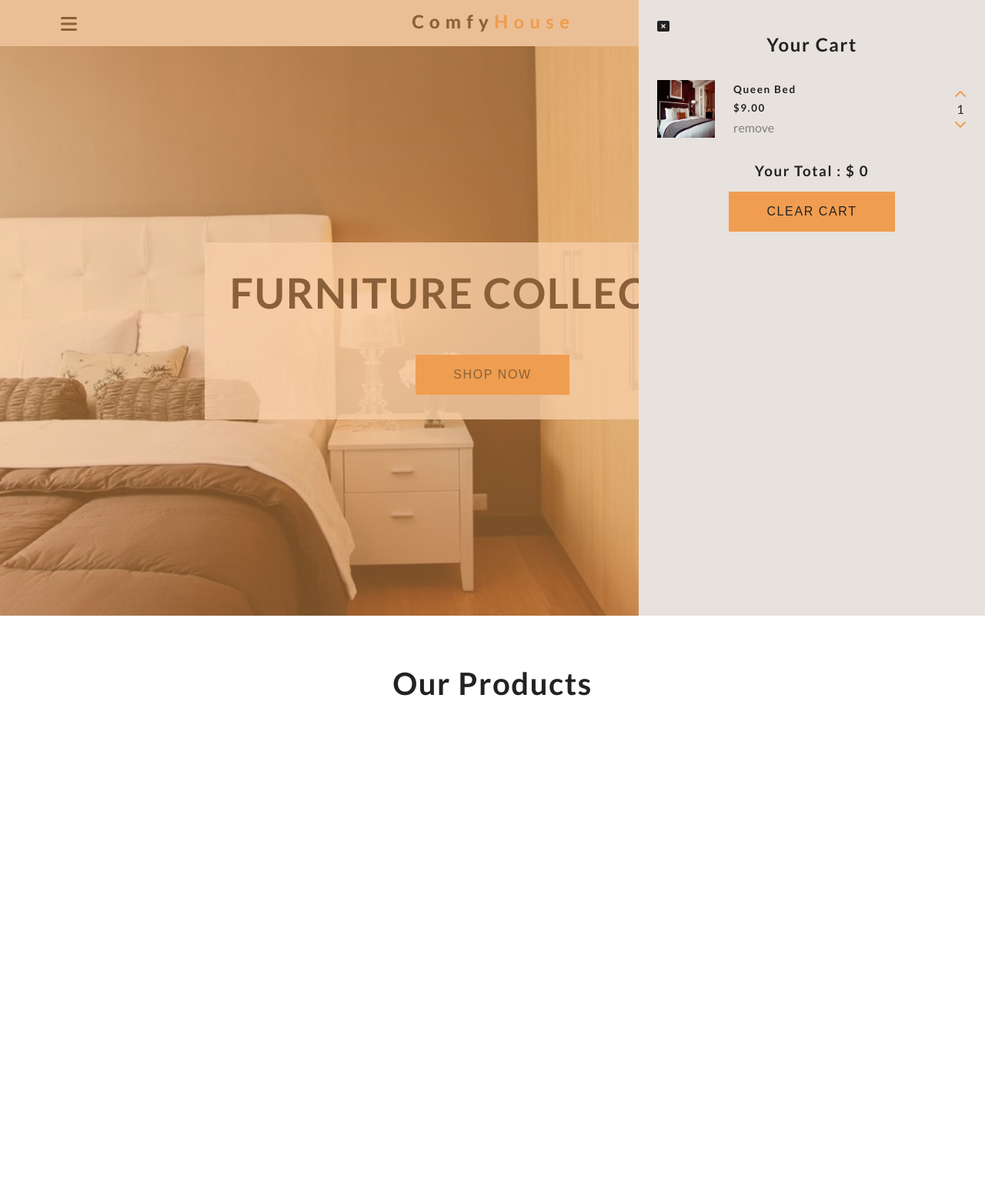
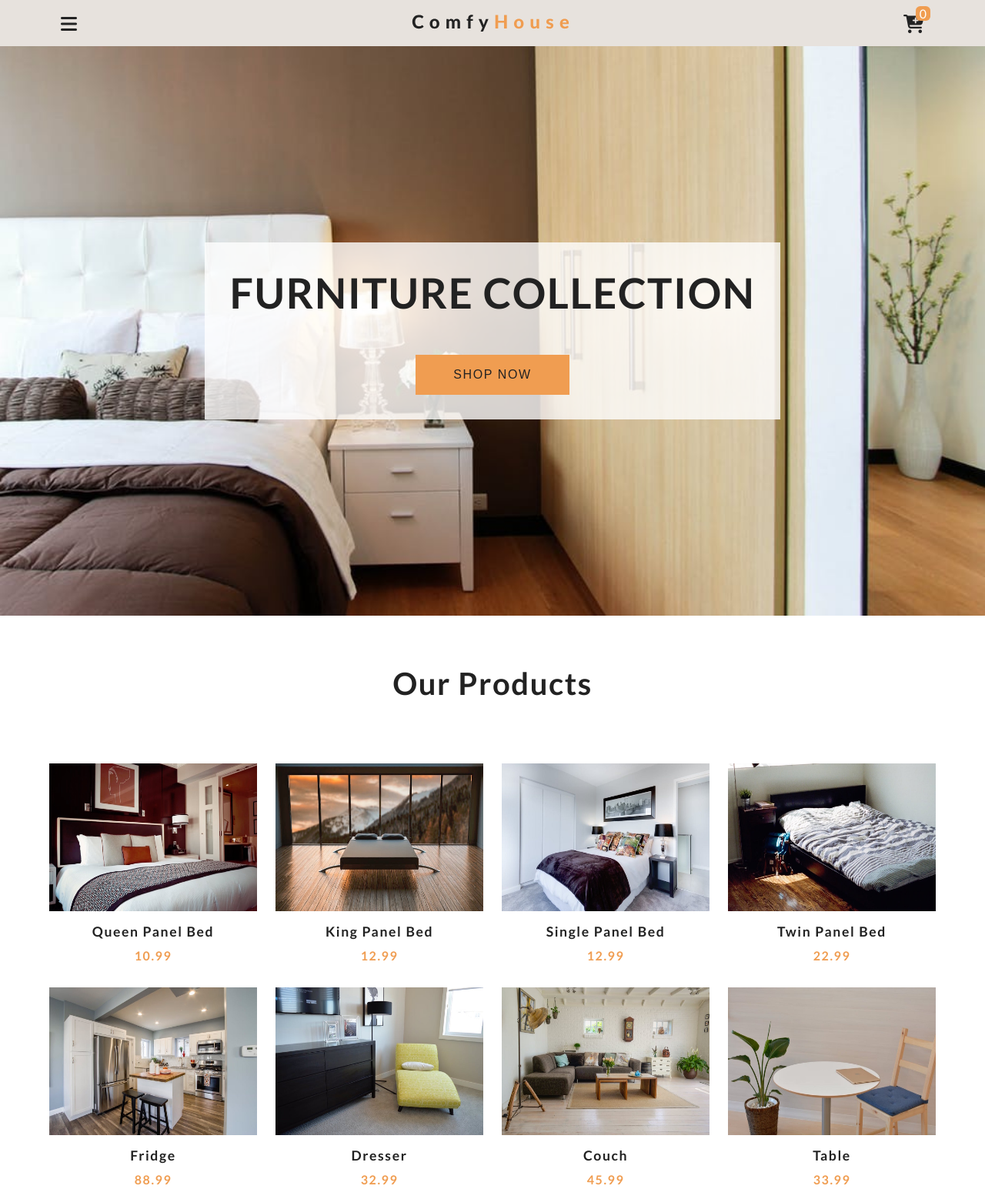
Before and after one commit to jacekmaciejak/Cards, a plain HTML site: page index.html in a window 1280 px wide. Shown: the whole page at 77% size. Before the commit the page ends 1056 px from the top, so only its background shows below. Drawn offline with Linux system fonts and the light colour scheme.

Commit message:
Added Classes : getting the products and display products

```diff
--- a/app.js
+++ b/app.js
@@ -0,0 +1,61 @@
+const cartBtn = document.querySelector(".cart-btn");
+const closeCartBtn = document.querySelector(".close-cart");
+const clearCartBtn = document.querySelector(".clear-cart");
+const cartDOM = document.querySelector(".cart");
+const cartOverlay = document.querySelector(".cart-overlay");
+const cartItems = document.querySelector(".cart-items");
+const cartTotal = document.querySelector(".cart-total");
+const cartContent = document.querySelector(".cart-contant");
+const productsDOM = document.querySelector(".products-center");
+//CART
+let cart = [];
+//GETTING THE PRODUCTS
+class Products {
+  async getProducts() {
+    try {
+      let result = await fetch("products.json");
+      let data = await result.json();
+      let products = data.items;
+      products = products.map(item => {
+        const { title, price } = item.fields;
+        const { id } = item.sys;
+        const image = item.fields.image.fields.file.url;
+        return { title, price, id, image };
+      });
+      return products;
+    } catch (error) {
+      console.log(error);
+    }
+  }
+}
+//DISPLAY PRODUCTS
+class UI {
+  displayProducts(products) {
+    let result = "";
+    products.forEach(product => {
+      result += `
+                    <article class="product">
+                <div class="img-container">
+                    <img src=${product.image} alt="product" class="product-img">
+                    <button class="bag-btn" data-id=${product.id}>
+                        <i class="fas fa-shopping-cart"></i>
+                        add to bag
+                    </button>
+                </div>
+                <h3>${product.title}</h3>
+                <h4>${product.price}</h4>
+            </article>
+        `;
+    });
+    productsDOM.innerHTML = result;
+  }
+}
+//LOCAL STORAGE
+class Storage {}
+document.addEventListener("DOMContentLoaded", () => {
+  const ui = new UI();
+  const products = new Products();
+
+  //GET ALL PRODUCTS
+  products.getProducts().then(products => ui.displayProducts(products));
+});
--- a/style.css
+++ b/style.css
@@ -197,7 +197,7 @@ body {
     transition: var(--mainTransition);
     background: rgb(240, 157, 81, 0.5);
     z-index: 2;
-    /* visibility: hidden; */
+    visibility: hidden;
 }
 
 .cart {
@@ -211,7 +211,7 @@ body {
     background: rgb(231, 226, 221);
     padding: 1.5rem;
     transition: var(--mainTransition);
-    /* transform: translateX(100%); */
+    transform: translateX(100%);
 }
 
 .showCart {
```
